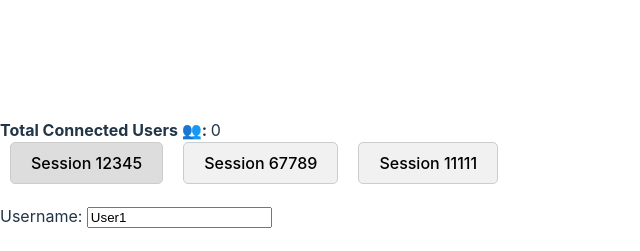
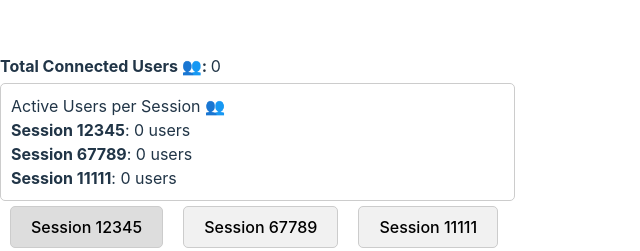
Before and after one commit to JMichael-B/transcription-client-side-prototype, a React (Vite) app: page / in a window 1280 px wide. Shown: the part 115-366 px from the top of the page, without its empty margins (0-640 px from the left). Built offline with nearby package versions, Linux system fonts and the light colour scheme; no server answers.

Commit message:
Added User Count per Session

```diff
--- a/src/components/CommentsReactions.tsx
+++ b/src/components/CommentsReactions.tsx
@@ -14,6 +14,8 @@ interface Reaction {
 
 export default function LiveCommentsReactions() {
   const [totalUserCount, setTotalUserCount] = useState<number>(0);
+
+  const [sessionUsers, setSessionUsers] = useState<{ [key: string]: { [key: string]: string } }>({});
 
   const [comments, setComments] = useState<Comment[]>([]);
   const [comment, setComment] = useState("");
@@ -36,6 +38,11 @@ export default function LiveCommentsReactions() {
 
     socket.on("update_total_users", (data) => {
       setTotalUserCount(data.count);
+    });
+
+    socket.on("update_all_session_users", (data) => {
+      console.log("all session users received:", data);
+      setSessionUsers(data);
     });
 
     socket.on("recieved_comment", (data: Comment) => {
@@ -92,10 +99,25 @@ export default function LiveCommentsReactions() {
 
   return (
     <div>
+      {/* Render Total Connected Users */}
       <div>
         <strong>Total Connected Users 👥: </strong> {totalUserCount}
       </div>
+      <div style={{ padding: "10px", border: "1px solid #ccc", margin: "5px 0", borderRadius: "5px" }}>
+        <div>Active Users per Session 👥</div>
+          {sessions.map((session) => {
+            const userCount = sessionUsers[session.session_id] ? Object.keys(sessionUsers[session.session_id]).length : 0;
 
+            return (
+              <div key={session.session_id}>
+                <strong>{session.name}</strong>: {userCount} users
+              </div>
+            );
+          })}
+
+      </div>
+
+      {/* Render Tabs */}
       <div style={{ marginBottom: "20px" }}>
         {sessions.map((session) => (
           <button
```
